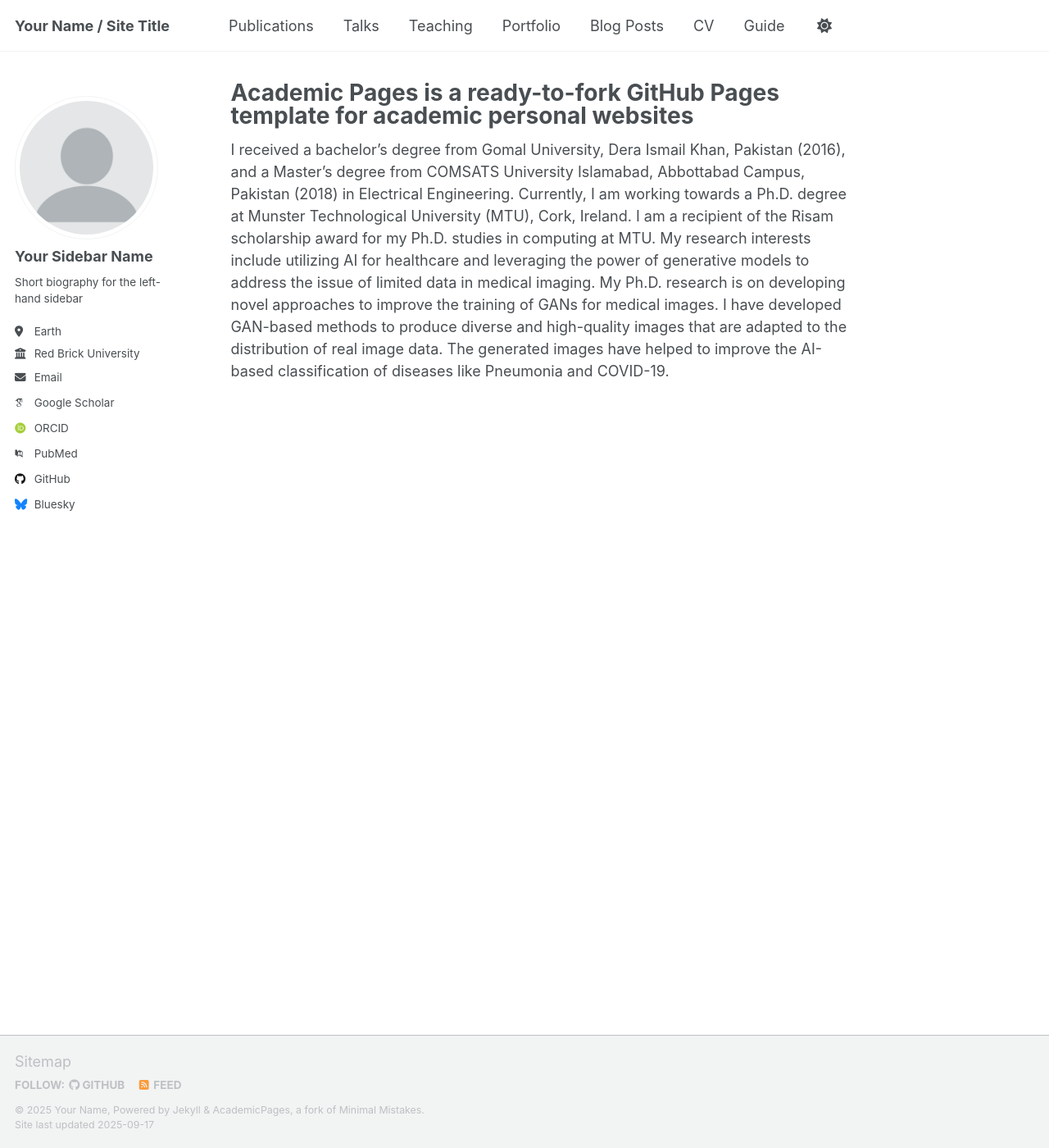
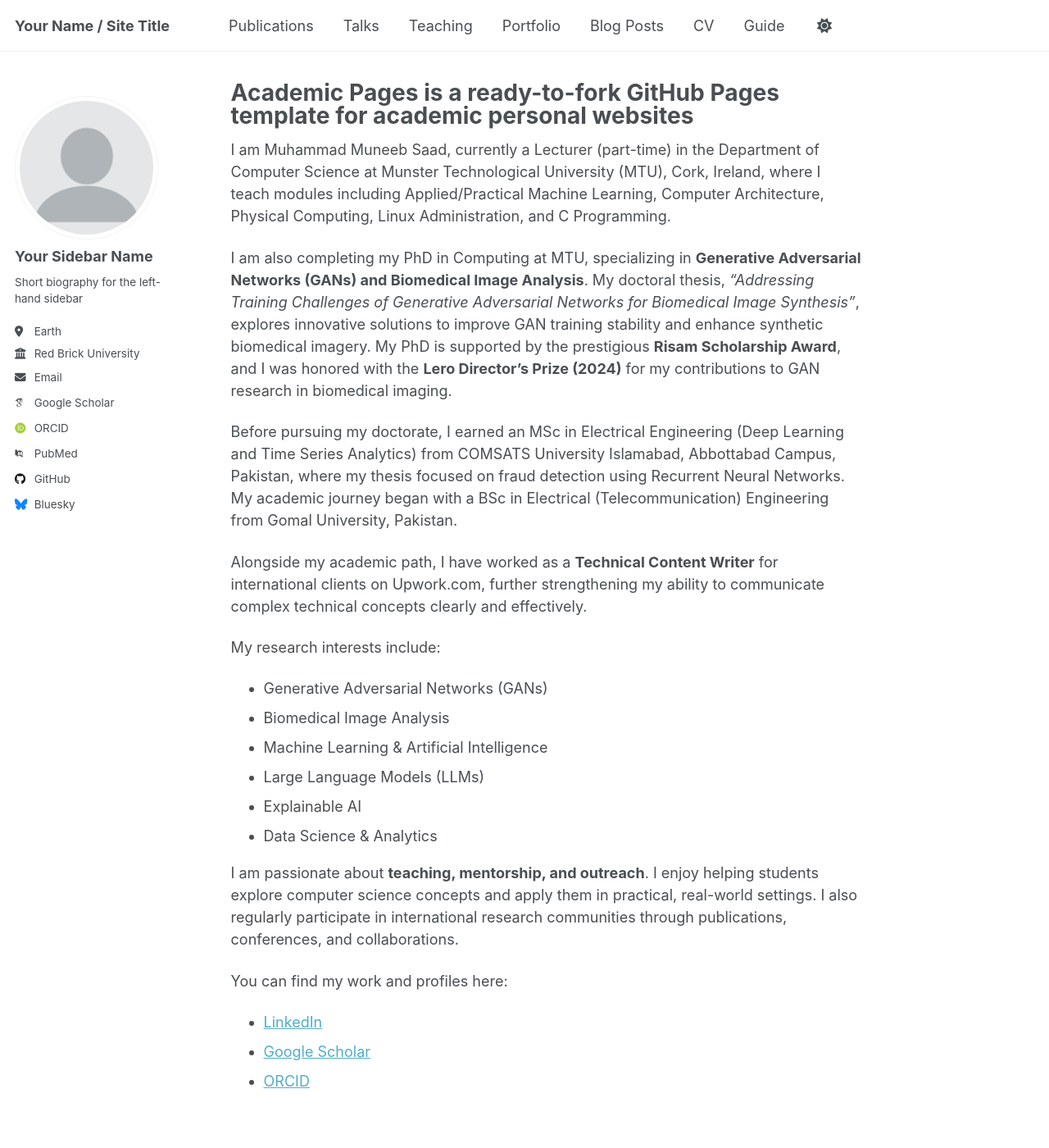
Before and after one commit to mmuneebsaad/mmuneebsaad.github.io, a Jekyll site: the page built from _pages/about.md, in a window 1280 px wide and 1400 px high. Shown: the whole window at 82% size. Built offline with Jekyll 4.4.1, drawn with Linux system fonts in a browser that asks for light colours; some web fonts are replaced; a script that is not in the unit is left out.

Commit message:
Update about.md

```diff
--- a/_pages/about.md
+++ b/_pages/about.md
@@ -7,4 +7,25 @@ redirect_from:
   - /about.html
 ---
 
-I received a bachelor’s degree from Gomal University, Dera Ismail Khan, Pakistan (2016), and a Master’s degree from COMSATS University Islamabad, Abbottabad Campus, Pakistan (2018) in Electrical Engineering. Currently, I am working towards a Ph.D. degree at Munster Technological University (MTU), Cork, Ireland. I am a recipient of the Risam scholarship award for my Ph.D. studies in computing at MTU. My research interests include utilizing AI for healthcare and leveraging the power of generative models to address the issue of limited data in medical imaging. My Ph.D. research is on developing novel approaches to improve the training of GANs for medical images. I have developed GAN-based methods to produce diverse and high-quality images that are adapted to the distribution of real image data. The generated images have helped to improve the AI-based classification of diseases like Pneumonia and COVID-19.
+I am Muhammad Muneeb Saad, currently a Lecturer (part-time) in the Department of Computer Science at Munster Technological University (MTU), Cork, Ireland, where I teach modules including Applied/Practical Machine Learning, Computer Architecture, Physical Computing, Linux Administration, and C Programming.
+
+I am also completing my PhD in Computing at MTU, specializing in **Generative Adversarial Networks (GANs) and Biomedical Image Analysis**. My doctoral thesis, *“Addressing Training Challenges of Generative Adversarial Networks for Biomedical Image Synthesis”*, explores innovative solutions to improve GAN training stability and enhance synthetic biomedical imagery. My PhD is supported by the prestigious **Risam Scholarship Award**, and I was honored with the **Lero Director’s Prize (2024)** for my contributions to GAN research in biomedical imaging.
+
+Before pursuing my doctorate, I earned an MSc in Electrical Engineering (Deep Learning and Time Series Analytics) from COMSATS University Islamabad, Abbottabad Campus, Pakistan, where my thesis focused on fraud detection using Recurrent Neural Networks. My academic journey began with a BSc in Electrical (Telecommunication) Engineering from Gomal University, Pakistan.
+
+Alongside my academic path, I have worked as a **Technical Content Writer** for international clients on Upwork.com, further strengthening my ability to communicate complex technical concepts clearly and effectively.
+
+My research interests include:
+- Generative Adversarial Networks (GANs)
+- Biomedical Image Analysis
+- Machine Learning & Artificial Intelligence
+- Large Language Models (LLMs)
+- Explainable AI
+- Data Science & Analytics
+
+I am passionate about **teaching, mentorship, and outreach**. I enjoy helping students explore computer science concepts and apply them in practical, real-world settings. I also regularly participate in international research communities through publications, conferences, and collaborations.
+
+You can find my work and profiles here:
+- [LinkedIn](https://www.linkedin.com/in/muhammad-muneeb-saad-pak123456/)
+- [Google Scholar](https://scholar.google.com/citations?user=0IpB0aUAAAAJ&hl=en)
+- [ORCID](https://orcid.org/0000-0002-0204-0597)
```
